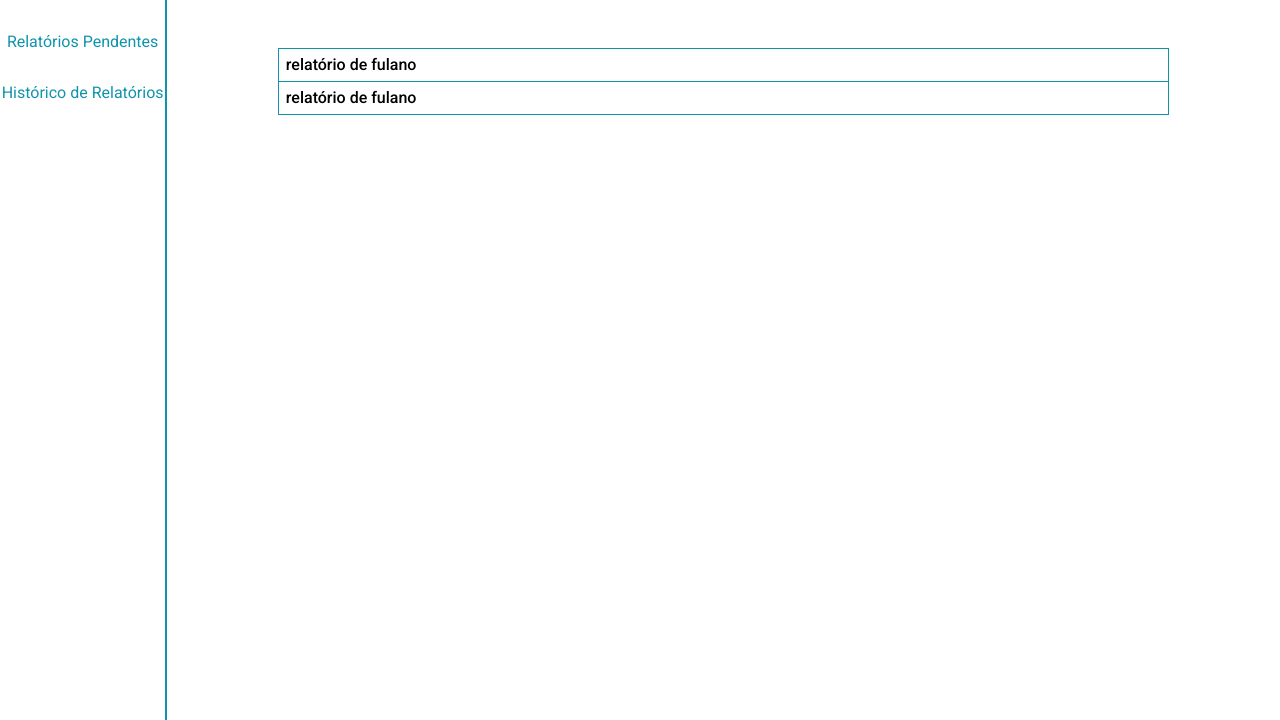
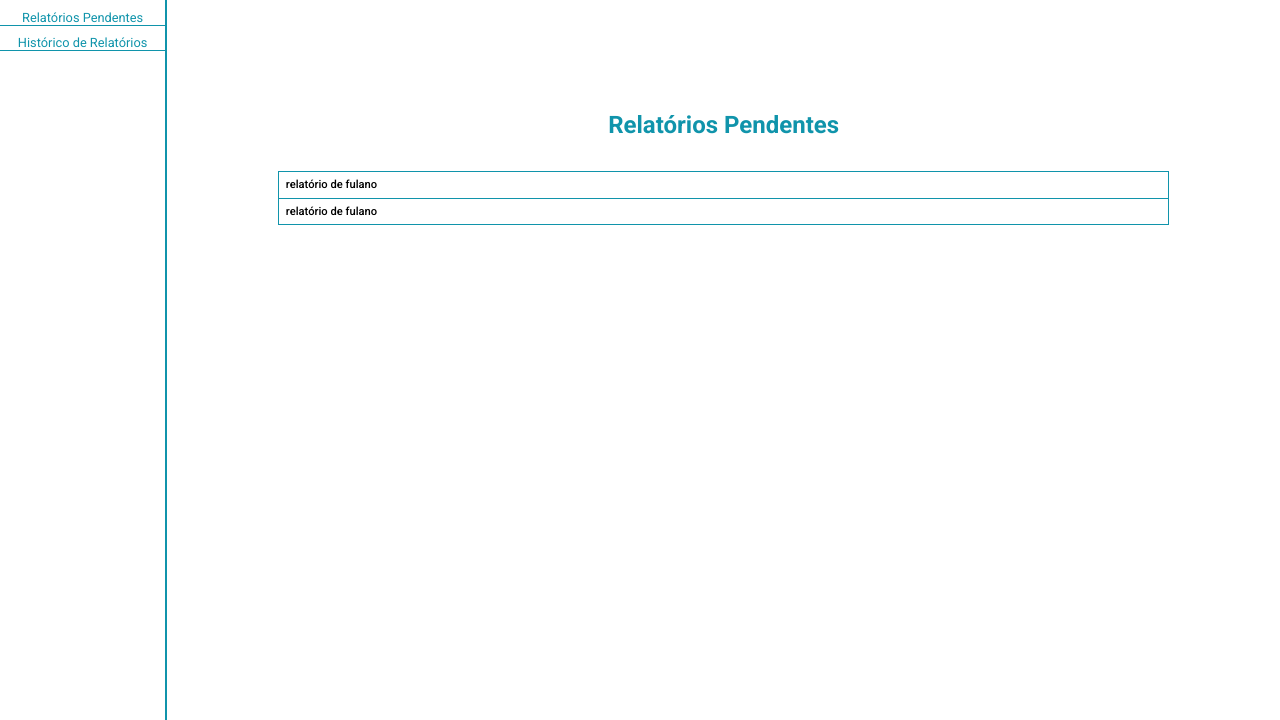
Before and after one commit to yingyangtongxue/es1, a PHP site: page /app/Resources/views/pages/relatoriospendentes.html in a window 1280 px wide. Shown: the part 84-804 px from the top of the page. Run offline with PHP 8.4, Linux system fonts and the light colour scheme; some libraries are stand-ins or nearby versions.

Commit message:
font-size changes

```diff
--- a/app/Resources/css/style.css
+++ b/app/Resources/css/style.css
@@ -146,11 +146,17 @@ ul.list-anchor {
 }
 
 .list-anchor li {
-    padding-top: 2rem;
+    font-size: 0.8rem;
+    padding-top: 0.6rem;
 }
 
 .list-anchor li a {
     text-decoration: none;
+}
+
+.list-anchor li+li {
+    border-top: 1px solid var(--bg);
+    border-bottom: 1px solid var(--bg);
 }
 
 .username {
@@ -167,14 +173,17 @@ ul.list-anchor {
 }
 
 .main-container {
+    margin-top: -22rem;
     width: 100%;
     display: flex;
-    align-items: flex-start;
+    min-height: 70vh;
+    flex-direction: column;
     justify-content: center;
 }
 
+
 .main-container div {
-    margin-top: 3rem;
+    margin: 2rem auto;
     width: 80%;
     border: 1px solid var(--bg);
 }
@@ -186,6 +195,7 @@ ul.list-anchor {
 .main-container div ul li p {
     padding: 0.4rem;
     font-weight: 500;
+    font-size: 0.7rem;
     cursor: pointer;
 }
 
--- a/app/Resources/views/pages/relatoriospendentes.html
+++ b/app/Resources/views/pages/relatoriospendentes.html
@@ -30,6 +30,7 @@
             </ul>
         </aside>
         <div class="main-container">
+            <h1 style="color:#1094AB; width: 100%;text-align: center;">Relatórios Pendentes</h1>
             <div>
                 <ul>
                     <li>
```
